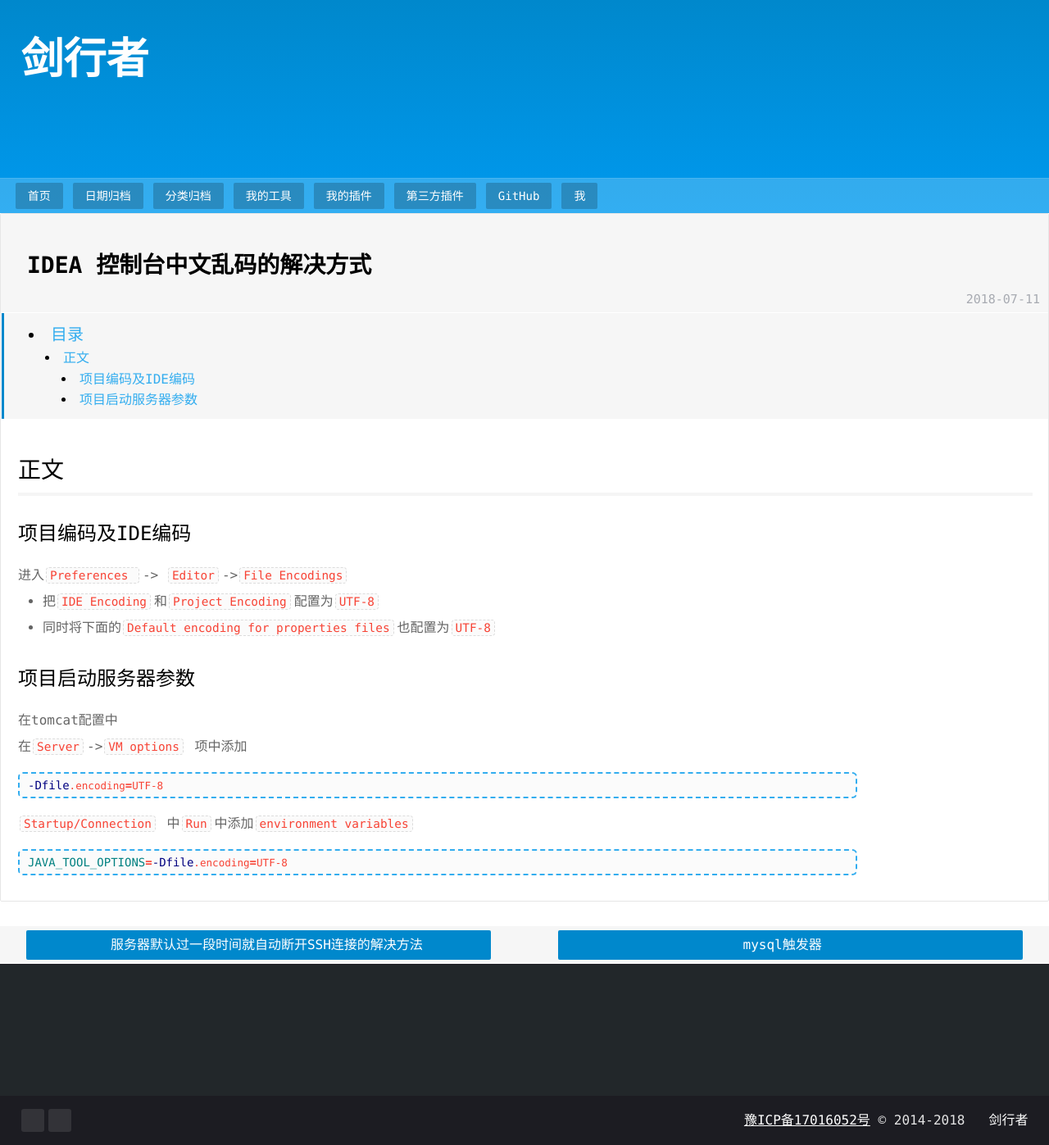
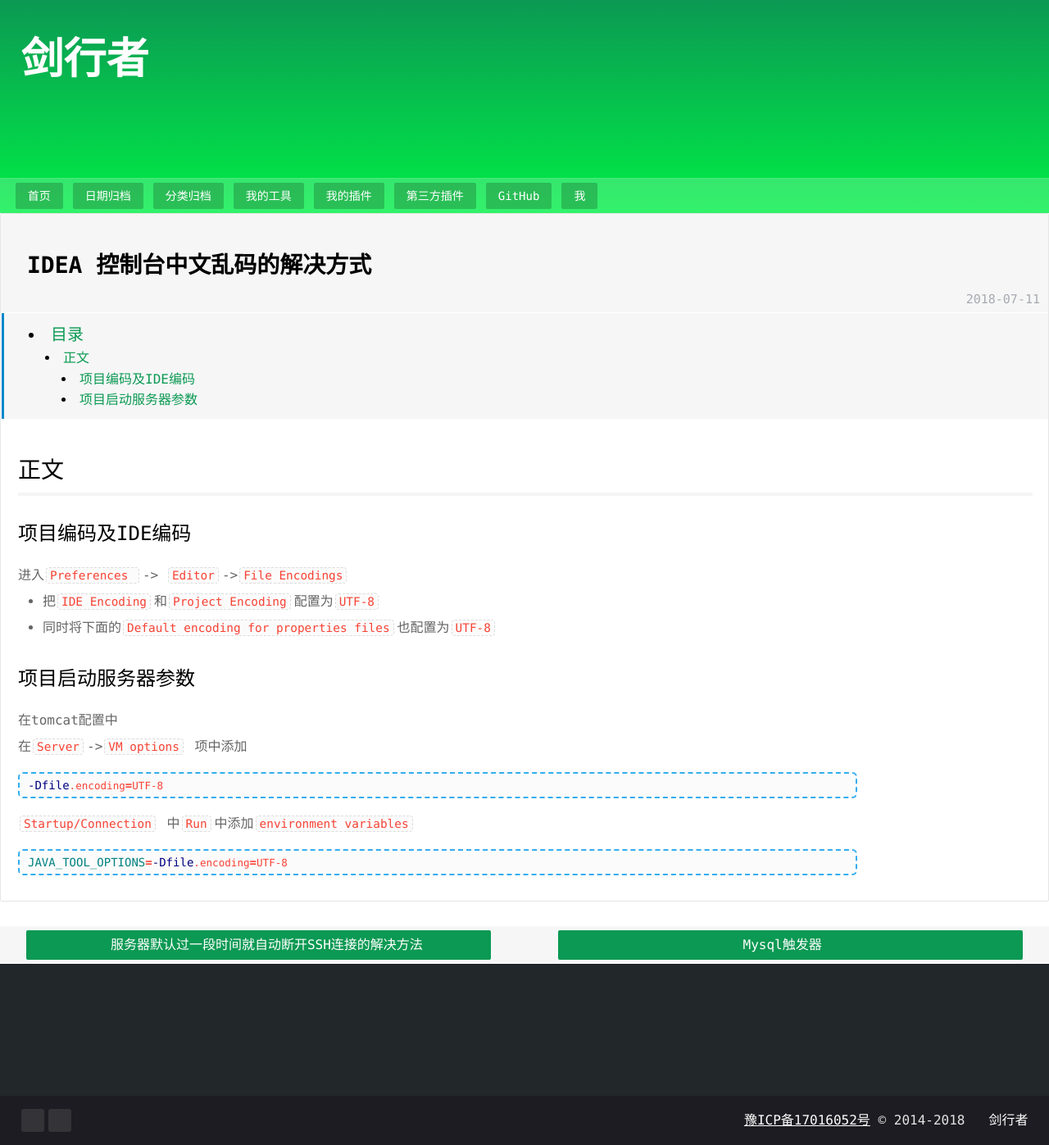
Before and after one commit to psvmc/myblog_jekyll, a Jekyll site: the page built from _posts/2018-07-11-idea-encoding.md, in a window 1280 px wide. Shown: the whole page at 82% size. Built offline with Jekyll 4.4.1, drawn with Linux system fonts in a browser that asks for light colours; comment, search, counter and statistics services are not loaded.

Commit message:
文章更新

```diff
--- a/jekyll-themes/ztheme/css/style.css
+++ b/jekyll-themes/ztheme/css/style.css
@@ -188,12 +188,12 @@ samp {
 --------------------------------------*/
 
 a:link {
-    color: #33adef;
+    color: #0b9953;
 }
 
 a:hover {
     text-decoration: none;
-    color: #33adef;
+    color: #0b9953;
 }
 
 ::-moz-selection {
@@ -441,7 +441,7 @@ a:hover {
     text-align: center;
     color: #fff;
     border-radius: 2px 2px;
-    background: #08c;
+    background: #0b9953;
 }
 
 @media screen and (min-width: 500px) {
@@ -556,7 +556,7 @@ a:hover {
 }
 
 .copyright-cnt .follow:hover {
-    background: #08c;
+    background: #0b9953;
 }
 
 .copyright-cnt .text {
@@ -582,7 +582,7 @@ a:hover {
 }
 
 .main-article-title a:hover {
-    color: #08c;
+    color: #0b9953;
 }
 
 .main-article-meta {
@@ -704,7 +704,7 @@ a:hover {
     text-align: center;
     color: #fff;
     border-radius: 3px 3px;
-    background: #08c;
+    background: #0b9953;
 }
 
 .main-article-more a:hover {
@@ -991,7 +991,7 @@ a.toTop {
 }
 
 a.toTop:hover {
-    background: #08c;
+    background: #0b9953;
 }
 
 .toTop i {
@@ -1010,17 +1010,13 @@ a.toTop:hover {
 }
 
 .header_background {
-    background: -moz-linear-gradient(top, #08c, #09e);
+    background-color: #0b9953;
     /*火狐*/
-    background: -webkit-gradient(linear, 0% 0%, 0% 100%, from(#08c), to(#09e));
+    background: -moz-linear-gradient(top, #0b9953, #00ee46);
     /*谷歌*/
-    background-color: #08c;
-    background-image: -webkit-gradient(linear, left bottom, left top, color-start(0, #08c), color-stop(1, #09e));
-    /* Safari & Chrome*/
-    FILTER: progid: DXImageTransform.Microsoft.Gradient(gradientType=0, startColorStr=#08c, endColorStr=#09e);
-    /*IE*/
-    filter: progid: DXImageTransform.Microsoft.gradient(GradientType=0, startColorstr='#08C', endColorstr='#09E');
+    background: -webkit-gradient(linear, 0% 0%, 0% 100%, from(#0b9953), to(#00ee46));
     /*IE6 & IE7*/
-    -ms-filter: 'progid:DXImageTransform.Microsoft.gradient(GradientType=0,startColorstr=\'#08C\', endColorstr=\'#09E\')';
+    filter: progid: DXImageTransform.Microsoft.gradient(GradientType=0, startColorstr='#0b9953', endColorstr='#00ee46');
     /* IE8 */
+    -ms-filter: 'progid:DXImageTransform.Microsoft.gradient(GradientType=0,startColorstr=\'#0b9953\', endColorstr=\'#00ee46\')';
 }
```
Also changed, not shown: _posts/2018-07-13-mysql-trigger.md (+2 -3 lines).
